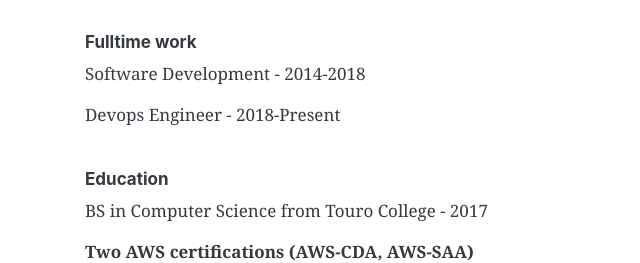
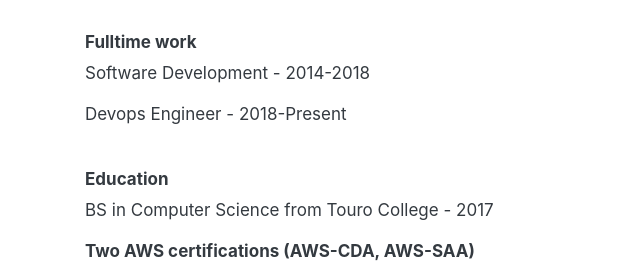
Before and after one commit to michaelbdavidson7/portfolio, a plain HTML site: page index.html in a window 1280 px wide. Shown: the part 539-802 px from the top of the page, without its empty margins (0-640 px from the left). Drawn offline with Linux system fonts and the light colour scheme.

Commit message:
Removed serif font

```diff
--- a/portfolio.css
+++ b/portfolio.css
@@ -1,5 +1,10 @@
 .top-padding {
     padding-top:120px;
+}
+
+p{
+    /* bootswatch uses a serif font for some reason */
+    font-family: -apple-system, BlinkMacSystemFont, "Segoe UI", Roboto, "Helvetica Neue", Arial, sans-serif, "Apple Color Emoji", "Segoe UI Emoji", "Segoe UI Symbol";
 }
 
 #profile-pic{
```
